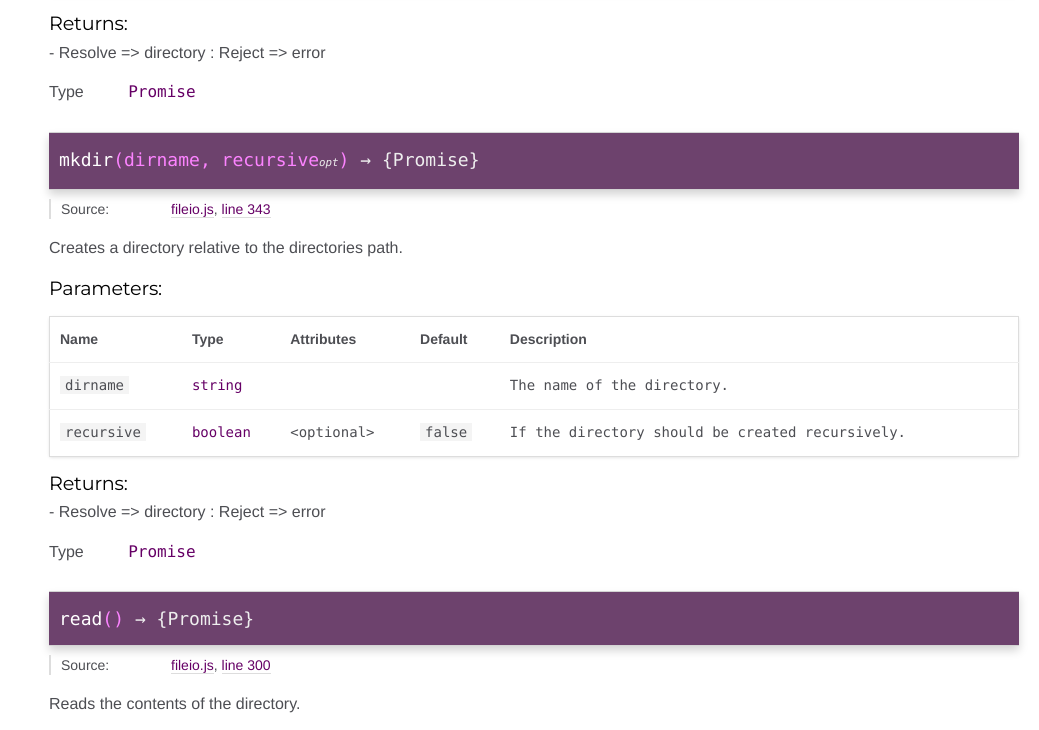
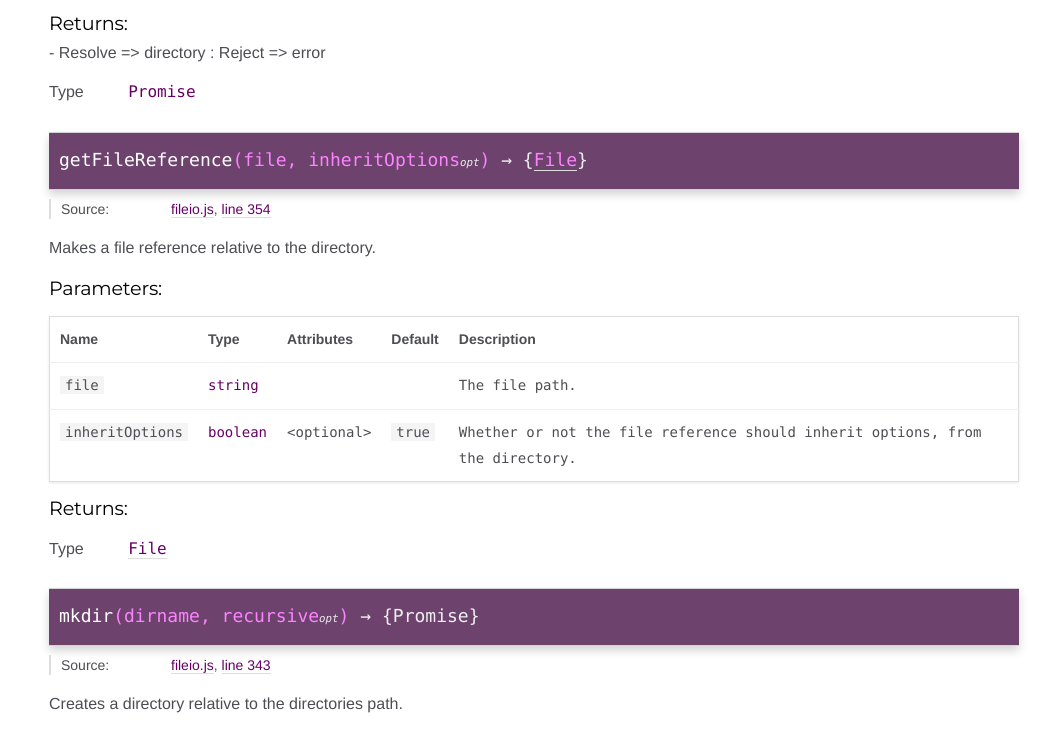
Before and after one commit to jonasKjellerup/fileio, a website: page docs/Directory.html in a window 1280 px wide. Shown: the part 1383-2113 px from the top of the page, without its empty margins (241-1280 px from the left). Drawn offline with Linux system fonts and the light colour scheme.

Commit message:
Added Directory#getFileReference.

```diff
--- a/docs/Directory.html
+++ b/docs/Directory.html
@@ -22,7 +22,7 @@
 <label for="nav-trigger" class="overlay"></label>
 
 <nav>
-    <h2><a href="index.html">Home</a></h2><h3>Classes</h3><ul><li><a href="Directory.html">Directory</a><ul class='methods'><li data-type='method'><a href="Directory.html#.make">make</a></li><li data-type='method'><a href="Directory.html#mkdir">mkdir</a></li><li data-type='method'><a href="Directory.html#read">read</a></li><li data-type='method'><a href="Directory.html#readFile">readFile</a></li><li data-type='method'><a href="Directory.html#writeFile">writeFile</a></li></ul></li><li><a href="File.html">File</a><ul class='methods'><li data-type='method'><a href="File.html#append">append</a></li><li data-type='method'><a href="File.html#appendFile">appendFile</a></li><li data-type='method'><a href="File.html#copyTo">copyTo</a></li><li data-type='method'><a href="File.html#getSize">getSize</a></li><li data-type='method'><a href="File.html#link">link</a></li><li data-type='method'><a href="File.html#moveTo">moveTo</a></li><li data-type='method'><a href="File.html#read">read</a></li><li data-type='method'><a href="File.html#remove">remove</a></li><li data-type='method'><a href="File.html#stat">stat</a></li><li data-type='method'><a href="File.html#write">write</a></li></ul></li></ul>
+    <h2><a href="index.html">Home</a></h2><h3>Classes</h3><ul><li><a href="Directory.html">Directory</a><ul class='methods'><li data-type='method'><a href="Directory.html#.make">make</a></li><li data-type='method'><a href="Directory.html#getFileReference">getFileReference</a></li><li data-type='method'><a href="Directory.html#mkdir">mkdir</a></li><li data-type='method'><a href="Directory.html#read">read</a></li><li data-type='method'><a href="Directory.html#readFile">readFile</a></li><li data-type='method'><a href="Directory.html#writeFile">writeFile</a></li></ul></li><li><a href="File.html">File</a><ul class='methods'><li data-type='method'><a href="File.html#append">append</a></li><li data-type='method'><a href="File.html#appendFile">appendFile</a></li><li data-type='method'><a href="File.html#copyTo">copyTo</a></li><li data-type='method'><a href="File.html#getSize">getSize</a></li><li data-type='method'><a href="File.html#link">link</a></li><li data-type='method'><a href="File.html#moveTo">moveTo</a></li><li data-type='method'><a href="File.html#read">read</a></li><li data-type='method'><a href="File.html#remove">remove</a></li><li data-type='method'><a href="File.html#stat">stat</a></li><li data-type='method'><a href="File.html#write">write</a></li></ul></li></ul>
 </nav>
 
 <div id="main">
@@ -366,7 +366,7 @@
 
     <dt class="tag-source">Source:</dt>
     <dd class="tag-source"><ul class="dummy"><li>
-        <a href="fileio.js.html">fileio.js</a>, <a href="fileio.js.html#line354">line 354</a>
+        <a href="fileio.js.html">fileio.js</a>, <a href="fileio.js.html#line366">line 366</a>
     </li></ul></dd>
 
 
@@ -551,6 +551,212 @@
     <dd>
 
 <span class="param-type">Promise</span>
+
+
+    </dd>
+</dl>
+
+
+
+
+
+
+
+
+
+    <h4 class="name" id="getFileReference"><span class="type-signature"></span>getFileReference<span class="signature">(file, inheritOptions<span class="signature-attributes">opt</span>)</span><span class="type-signature"> &rarr; {<a href="File.html">File</a>}</span></h4>
+
+
+
+
+
+
+<dl class="details">
+
+
+    <dt class="tag-source">Source:</dt>
+    <dd class="tag-source"><ul class="dummy"><li>
+        <a href="fileio.js.html">fileio.js</a>, <a href="fileio.js.html#line354">line 354</a>
+    </li></ul></dd>
+
+
+
+
+
+
+
+
+
+
+
+
+
+
+
+
+
+
+
+
+
+
+
+
+
+
+
+
+
+
+
+</dl>
+
+
+
+
+
+<div class="description">
+    Makes a file reference relative to the directory.
+</div>
+
+
+
+
+
+
+
+
+
+
+
+    <h5>Parameters:</h5>
+
+
+<table class="params">
+    <thead>
+    <tr>
+
+        <th>Name</th>
+
+
+        <th>Type</th>
+
+
+        <th>Attributes</th>
+
+
+
+        <th>Default</th>
+
+
+        <th class="last">Description</th>
+    </tr>
+    </thead>
+
+    <tbody>
+
+
+        <tr>
+
+                <td class="name"><code>file</code></td>
+
+
+            <td class="type">
+
+
+<span class="param-type">string</span>
+
+
+
+            </td>
+
+
+                <td class="attributes">
+
+
+
+
+
+                </td>
+
+
+
+                <td class="default">
+
+                </td>
+
+
+            <td class="description last">The file path.</td>
+        </tr>
+
+
+
+        <tr>
+
+                <td class="name"><code>inheritOptions</code></td>
+
+
+            <td class="type">
+
+
+<span class="param-type">boolean</span>
+
+
+
+            </td>
+
+
+                <td class="attributes">
+
+                    &lt;optional><br>
+
+
+
+
+
+                </td>
+
+
+
+                <td class="default">
+
+                    <code>true</code>
+
+                </td>
+
+
+            <td class="description last">Whether or not the file reference should inherit options, from the directory.</td>
+        </tr>
+
+
+    </tbody>
+</table>
+
+
+
+
+
+
+
+
+
+
+
+
+
+
+<h5>Returns:</h5>
+
+
+
+
+<dl class="param-type">
+    <dt>
+        Type
+    </dt>
+    <dd>
+
+<span class="param-type"><a href="File.html">File</a></span>
 
 
     </dd>
@@ -1297,7 +1503,7 @@ Data is stored in the objects cache.
 <br class="clear">
 
 <footer>
-    Documentation generated by <a href="https://github.com/jsdoc3/jsdoc">JSDoc 3.4.3</a> on Mon Feb 13 2017 16:08:01 GMT+0100 (Romance Standard Time) using the <a href="https://github.com/clenemt/docdash">docdash</a> theme.
+    Documentation generated by <a href="https://github.com/jsdoc3/jsdoc">JSDoc 3.4.3</a> on Mon Feb 13 2017 18:59:47 GMT+0100 (Romance Standard Time) using the <a href="https://github.com/clenemt/docdash">docdash</a> theme.
 </footer>
 
 <script>prettyPrint();</script>
--- a/package.json
+++ b/package.json
@@ -1,6 +1,6 @@
 {
   "name": "fileio",
-  "version": "2.0.0",
+  "version": "2.1.0",
   "description": "An extension for the fs module.",
   "main": "fileio.js",
   "scripts": {
```
Also changed, not shown: docs/File.html (+2 -2 lines), docs/fileio.js.html (+14 -2 lines), docs/index.html (+2 -2 lines), fileio.js (+12 -0 lines), readme.md.
